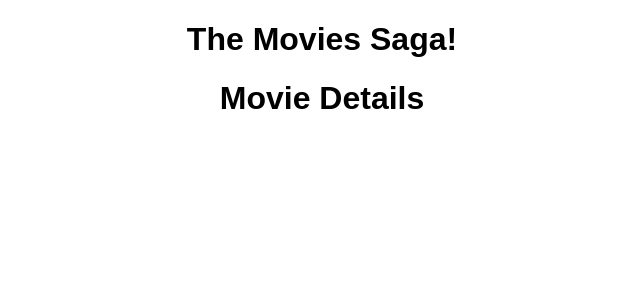
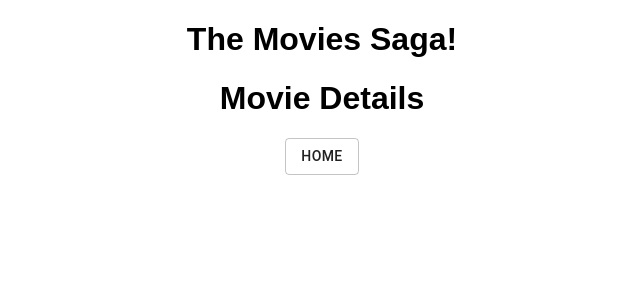
Before and after one commit to dremanchan/weekend-movie-sagas, a React (Create React App) app: page /#/details in a window 1280 px wide. Shown: the top 300 px of the page, without its empty margins (318-958 px from the left). Built offline with nearby package versions, Linux system fonts and the light colour scheme.

Commit message:
added link button to home from details.

```diff
--- a/src/components/DetailsPage/DetailsPage.jsx
+++ b/src/components/DetailsPage/DetailsPage.jsx
@@ -1,4 +1,6 @@
 import { useSelector } from 'react-redux';
+import { Link } from 'react-router-dom';
+import { Button } from '@material-ui/core';
 
 function DetailsPage() {
     const details = useSelector(store => store.details);
@@ -6,6 +8,9 @@
     return (
         <>
             <h1>Movie Details</h1>
+            <Link to="/">
+                <Button variant="outlined">Home</Button>
+            </Link>
         </>
     )
 }
```
